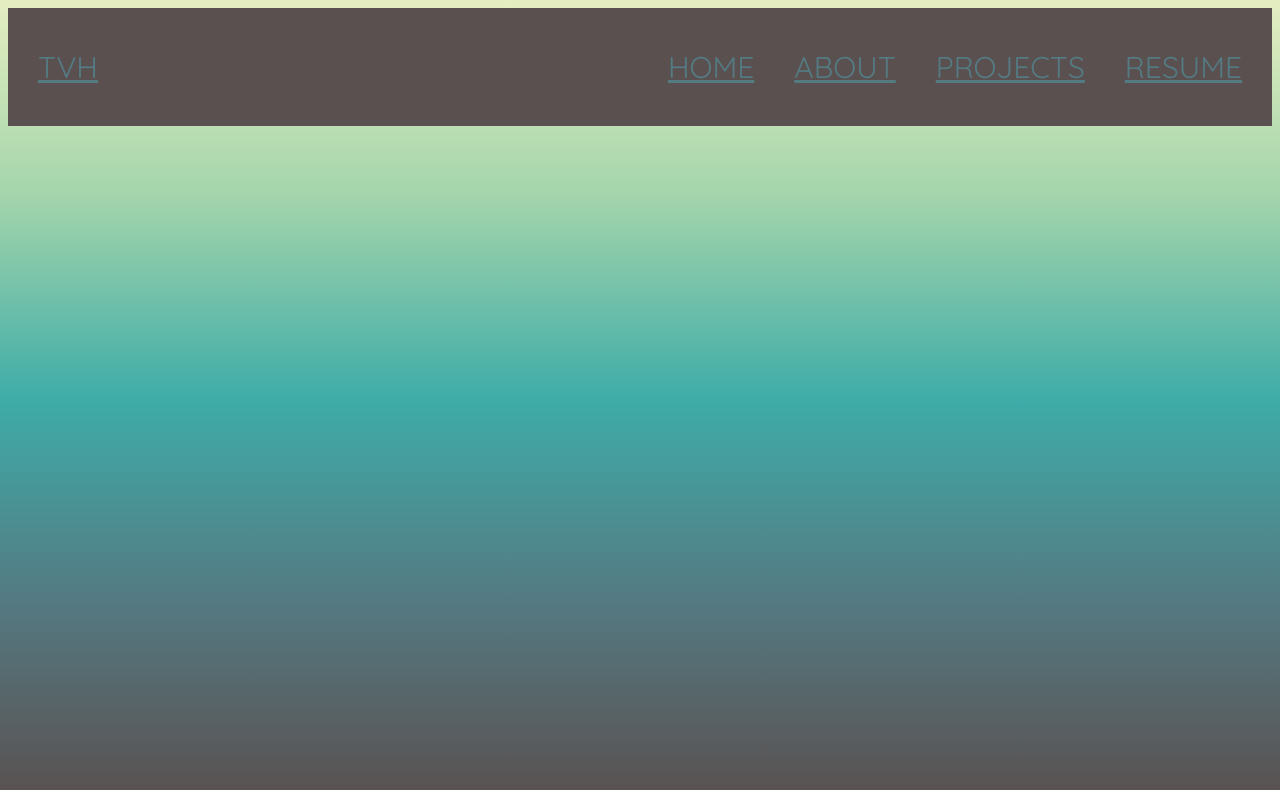
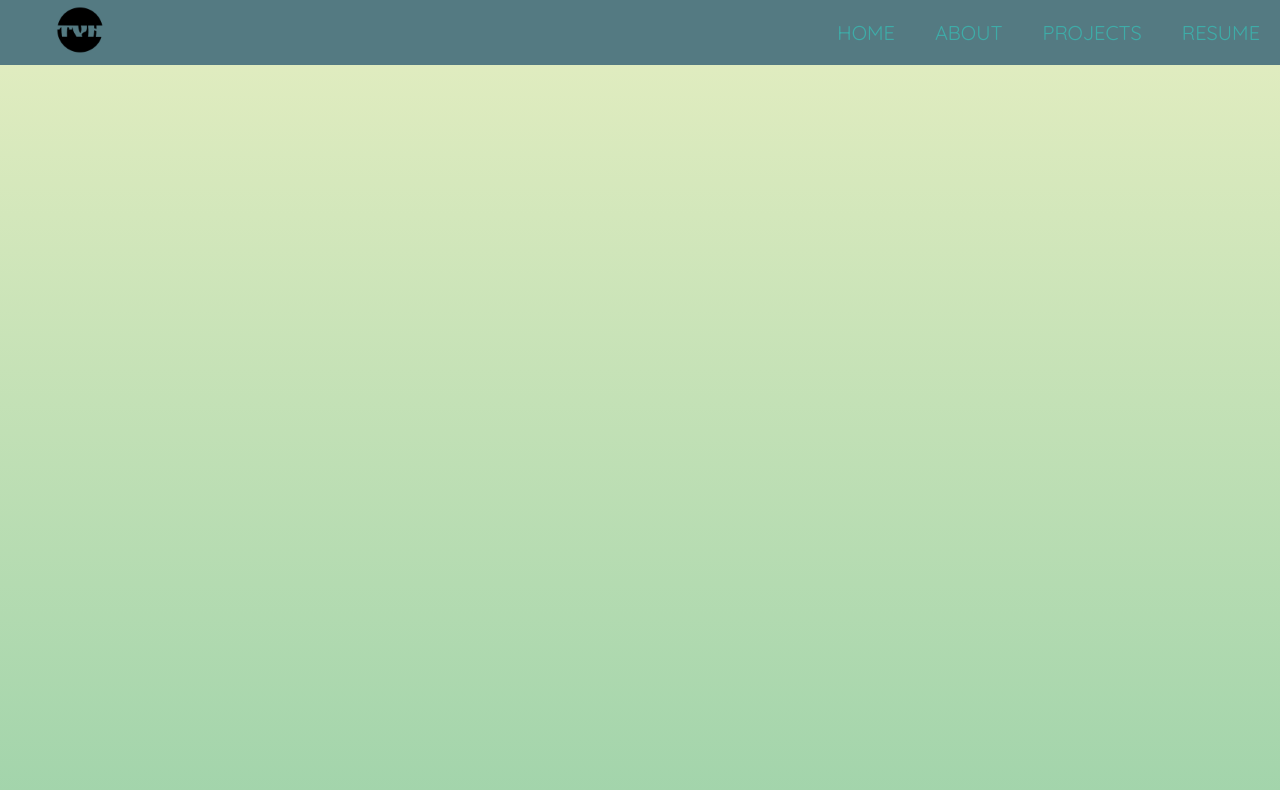
Before and after one commit to tvonhaus/tvonhaus.github.io, a plain HTML site: page templates/Home.html in a window 1280 px wide. Drawn offline with Linux system fonts and the light colour scheme.

Commit message:
Playing with colour scheme and structure

```diff
--- a/static/css/Home.css
+++ b/static/css/Home.css
@@ -1,28 +1,43 @@
 body{
-    background-image: linear-gradient(#E5EEC1,#A2D4AB,#3EACA8,#547A82,#5A5050);
+    margin: 0;
+    padding: 0;
+    /* background-image: linear-gradient(#E5EEC1,#A2D4AB,#3EACA8,#547A82,#5A5050); */
+    background-image: linear-gradient(#E5EEC1,#A2D4AB);
+    background-image: linear-gradient(#E5EEC1,#A2D4AB);
+    /* background-image: linear-gradient(#FFC300,#FF5733,#C70039,#900C3F,#581845); */
     background-repeat: no-repeat;
 	background-attachment: fixed;
 	background-size: 100% 100%;
 }
 
 .header{
-    background-color: #5A5050;
+    /* background-color: #5A5050; */
+    background-color: #547A82;
     overflow: hidden;
-    position: static;
-    padding: 20px 10px;
+    position: relative;
+    padding: 0px;
+    margin: 0px;
+}
+.header-image{
+    padding-left: 50px;
 }
 .header a{
     padding: 20px;
+    font-size: 20px;
     font-family: Quicksand;
-    font-size: 30px;
+    text-decoration: none;
+    text-align: center;
     float: left;
-    color: #547A82
+    color: #3EACA8
     /* color: #3EACA8 */
     /* color: #5A5050 */
 }
 .header a:hover{
-    color: #5A5050
+    color: #A2D4AB
 }
 .header-right{
     float: right;
+    font-size: 20px;
 }
+
+/*#581845, #900C3F, #C70039, #FF5733, #FFC300
--- a/templates/Home.html
+++ b/templates/Home.html
@@ -19,7 +19,7 @@
 <body>
 	<div class="home">
 		<div class="header">
-			<a href=#titletext>TVH</a>
+			<img class="header-image" src="../static/images/tvh2.png" width="60px" height="60px">
 			<div class="header-right">
 				<a href=#home>HOME</a>
 				<a href=#about>ABOUT</a>
@@ -27,8 +27,6 @@
 				<a href="Resume2018.pdf">RESUME</a>
 			</div>
 		</div>
-		</header>
-
 	</div>
 
 
```
